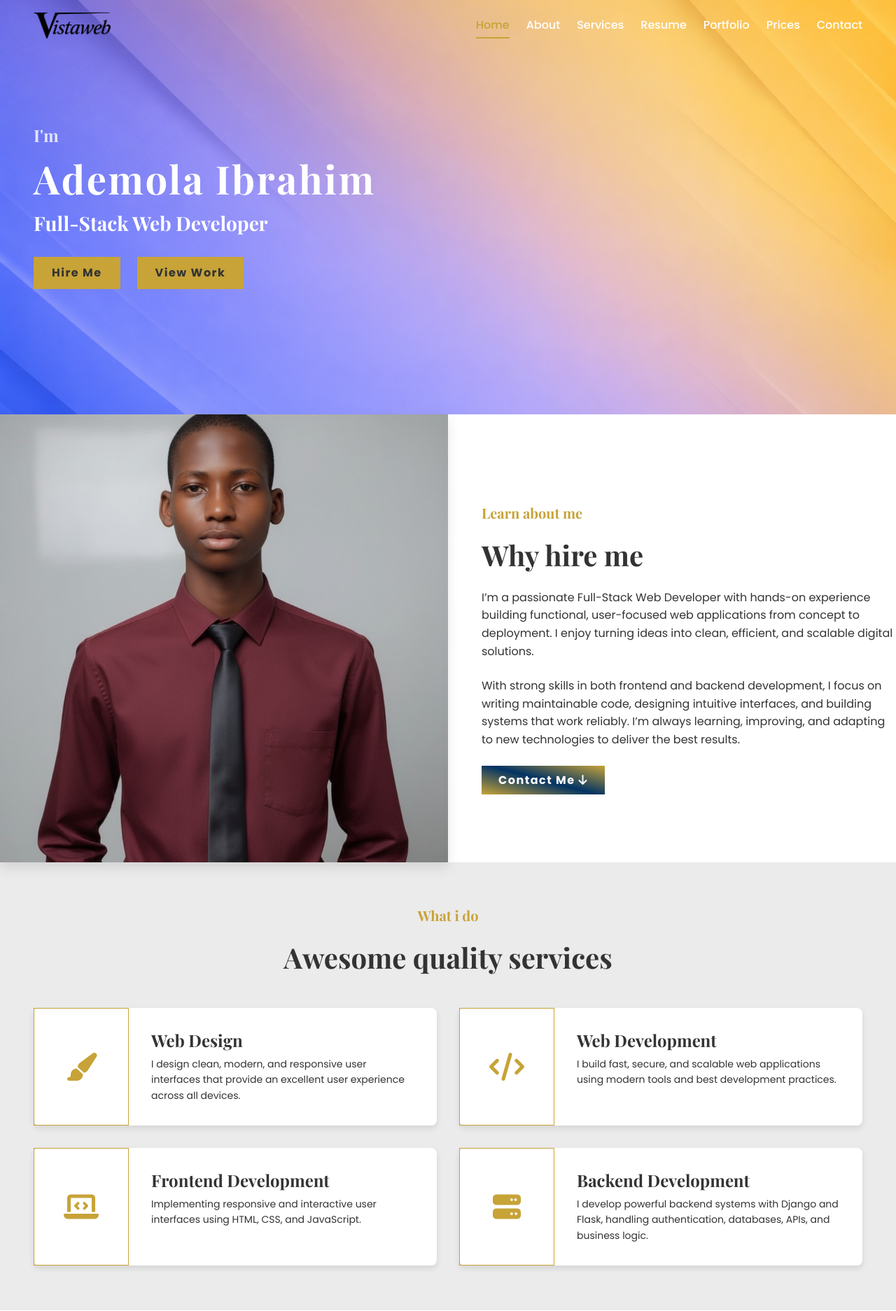
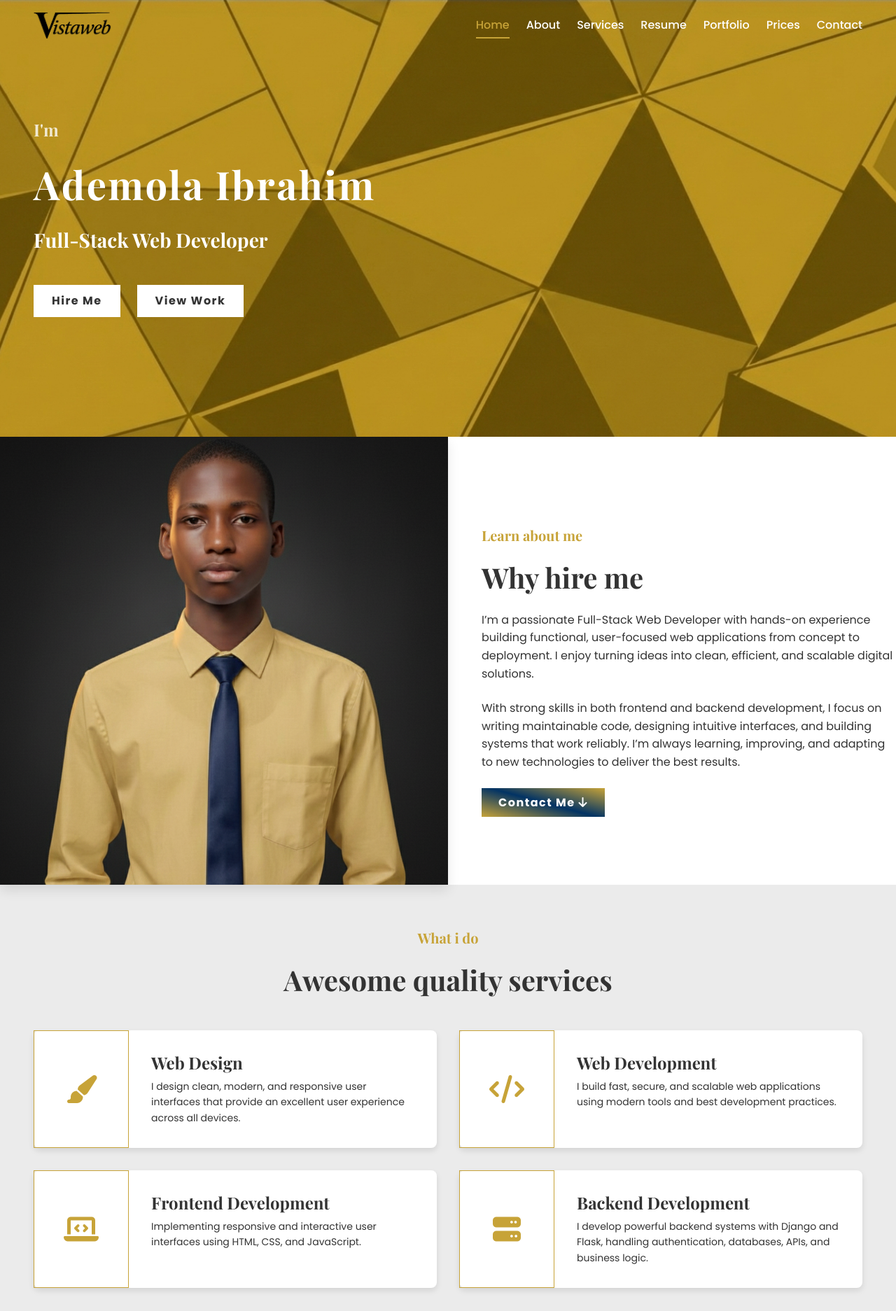
Before and after one commit to olalekan7857/Personal-Portfolio, a Django app: page / in a window 1280 px wide; the page is wider, and only the part inside the window is pictured. Shown: the top 1873 px of that part at 70% size. Run offline with Django 5.2, Linux system fonts and the light colour scheme; data that the repository does not hold is empty.

Commit message:
Hero background image and my image updated

```diff
--- a/Vistawebs_project/Portfolio/templates/index.html
+++ b/Vistawebs_project/Portfolio/templates/index.html
@@ -59,7 +59,7 @@
     <section class="about" id="about">
         <div class="container">
             <div class="about-image animate-card from-left">
-                <img src="{% static 'images/mypic_wine.jpg' %}" alt="About Me">
+                <img src="{% static 'images/My_image_black_bg.png' %}" alt="About Me">
             </div>
             <div class="about-content animate-card from-right">
                 <h4 class="underline ">Learn about me</h4>
@@ -308,7 +308,7 @@
         <div class="container">
             <p>©2025. All right reserved by vistaweb</p>
             <div class="social-links animate-card from-right">
-                <a href="https://github.com/olalekan7857"><i class="fab fa-github"></i></a>
+                <a href="https://github.com/olalekan7857?tab=repositories"><i class="fab fa-github"></i></a>
                 <a href="https://www.linkedin.com/in/ademola-ibrahim-5969a2378"><i class="fab fa-linkedin-in"></i></a>
                 <a href="https://www.instagram.com/horlalekan___"><i class="fab fa-instagram"></i></a>
                 <a href="https://www.facebook.com/ibrahim.ademola.7583"><i class="fab fa-facebook-f"></i></a>
--- a/Vistawebs_project/static/css/styles.css
+++ b/Vistawebs_project/static/css/styles.css
@@ -50,7 +50,7 @@
     --transition-slow: 0.5s ease;
 
     /* Hero Section Height */
-    --hero-height: 37em;
+    --hero-height: 39em;
 }
 
 /* Base Styles */
@@ -255,6 +255,8 @@ section {
     display: none;
     cursor: pointer;
     z-index: 1001;
+    border: 1px solid var(--white);
+    padding: .3rem .6rem;
 }
 
 .bar {
@@ -270,7 +272,7 @@ section {
 /* Hero Section */
 .hero {
     height: var(--hero-height);
-    background-image: url('/static/images/hero-bg.png');
+    background-image: url('/static/images/Golden_bg.png');
     background-size: cover;
     background-position: center;
     background-attachment: scroll;
@@ -287,20 +289,20 @@ section {
 
 .hero h4 {
     font-size: var(--fs-4);
-    margin-bottom: var(--spacing-sm);
+    margin-bottom: var(--spacing-lg);
     opacity: 0.8;
 }
 
 .hero h1 {
     font-size: var(--fs-1);
-    margin-bottom: var(--spacing-sm);
+    margin-bottom: var(--spacing-lg);
     line-height: 1.1;
     letter-spacing: 2.5px;
 }
 
 .hero h2 {
     font-size: var(--fs-3);
-    margin-bottom: var(--spacing-lg);
+    margin-bottom: var(--spacing-xl);
     /* color: var(--primary-color); */
 }
 
@@ -310,6 +312,12 @@ section {
 
     a {
         color: var(--text-color);
+        border: 2px solid var(--white);
+        background-color: var(--white);
+    }
+
+    a:hover {
+        border: 2px solid var(--white);
     }
 }
 
@@ -1107,7 +1115,8 @@ section {
     }
 
     .about-image {
-        display: none;
+        /* display: none; */
+        width: 100%;
     }
 
     .about-content {
@@ -1135,9 +1144,9 @@ section {
         padding: 0.3rem 0.6rem;
     }
 
-    .hero {
+    /* .hero {
         background-image: url("/static/images/hero-mobile-bg.webp");
-    }
+    } */
 
     .container {
         padding: 0%;
--- a/Vistawebs_project/static/js/script.js
+++ b/Vistawebs_project/static/js/script.js
@@ -2,6 +2,7 @@ document.addEventListener('DOMContentLoaded', function() {
     // Mobile Menu Toggle
     const menuToggle = document.getElementById('mobile-menu');
     const navList = document.querySelector('.nav-list');
+    const bar = document.querySelector('.bar');
 
     //Box animation
     const boxes = document.querySelectorAll('.animate-card');
```
Also changed, not shown: Vistawebs_project/static/images/Golden_bg.png (added), Vistawebs_project/static/images/My image_black.jpg (added), Vistawebs_project/static/images/My_image_black_bg.png (added), Vistawebs_project/static/images/My_image_golden.png (added).
